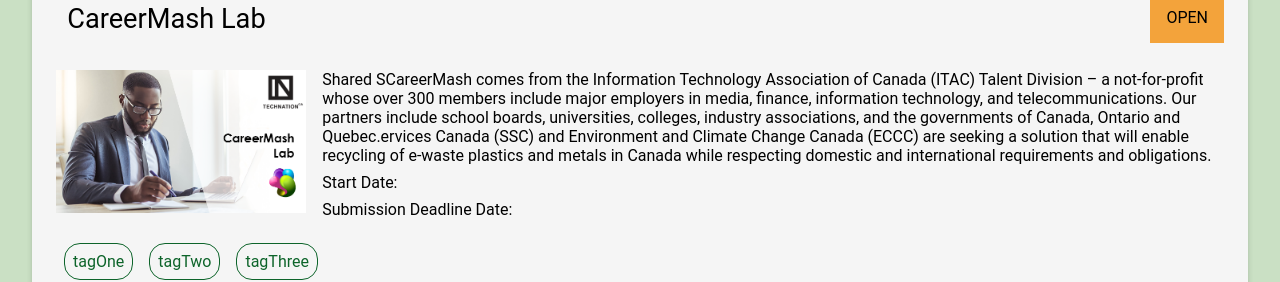
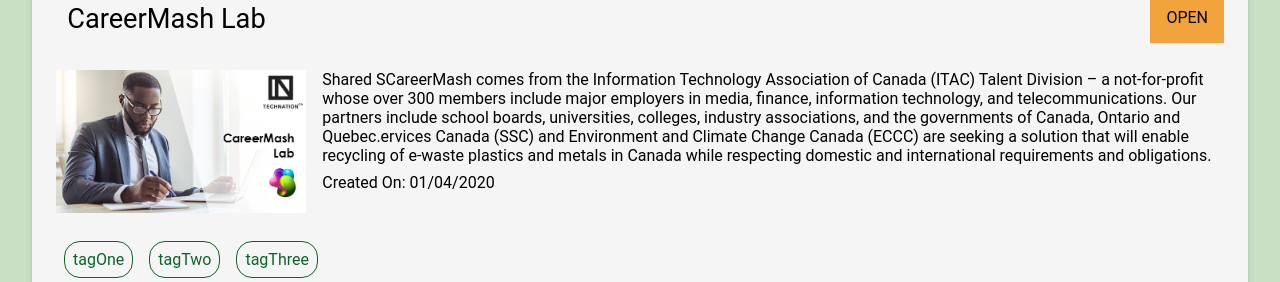
Before and after one commit to haphamo/Prepr_Front_End_Dev_Work_Challenge, a React (Create React App) app: page /labs/lab/7 in a window 1280 px wide. Shown: the part 196-478 px from the top of the page. Built offline with nearby package versions, Linux system fonts and the light colour scheme.

Commit message:
Added createdOn logic in the CardDetails

```diff
--- a/src/components/CardDetails.js
+++ b/src/components/CardDetails.js
@@ -1,4 +1,4 @@
-import React from 'react';
+import React, { Fragment } from 'react';
 import { useParams } from 'react-router-dom';
 import { data } from '../data/Explore_Data.js';
 import './CardDetails.css'
@@ -6,13 +6,14 @@ import Tags from './Tags.js'
 import Button from './Button.js'
 
 // Determine that open and closed state by finding the date and the deadline date
-// the tags are buttons to view other cards
+// the tags are a tags to view other cards
 
 export default function CardDetails() {
   let { id } = useParams()
 
   const dataForCardDetails = Object.values(data).filter(item => item.id === parseInt(id))
-  const { status, type, title, summary, startDate, endDate, src } = (dataForCardDetails[0])
+  const { status, type, title, summary, startDate, endDate, src, createdOn } = (dataForCardDetails[0])
+  console.log(startDate)
   return(
     <div className="card-details-container">
       <div className="top-section">
@@ -27,10 +28,19 @@ export default function CardDetails() {
           </div>
           <div className="info-card">
             <div className="summary">{summary}</div>
-            <div className="start-date">Start Date: {startDate} </div>
-            <div className="deadline-date">Submission Deadline Date: {endDate}</div>
-            <div className="scoring"></div>
-            <div className="requirements"></div>
+            {type === "challenge" &&
+              <Fragment>
+                <div className="start-date">Start Date: {startDate} </div>
+                <div className="deadline-date">Submission Deadline Date: {endDate}</div>
+                <div className="scoring"></div>
+                <div className="requirements"></div>
+
+              </Fragment>
+            }
+            {type === "lab" &&
+              <div className="created-on">Created On: {createdOn}</div>
+            }
+
           </div>
 
         </div>
```
